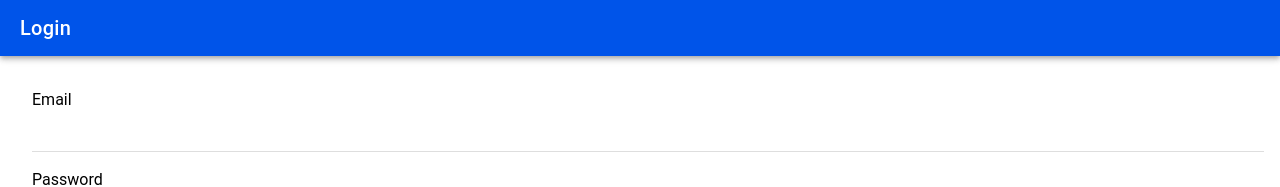
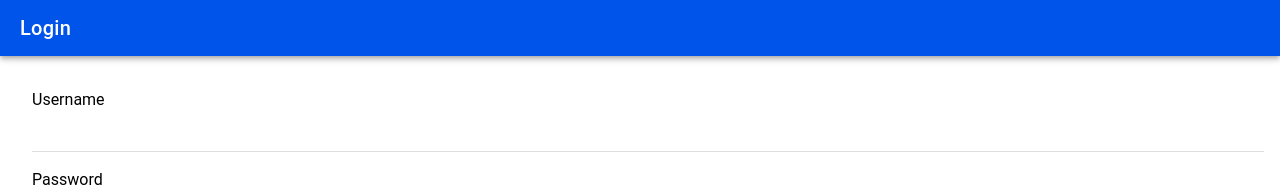
Before and after one commit to Back-to-the-queue/GeoSecure, a React (Vite) app: page /login in a window 1280 px wide. Shown: the top 187 px of the page. Built offline with nearby package versions, Linux system fonts and the light colour scheme.

Commit message:
Login works! TODO: Print errors from server instead of locl

```diff
--- a/src/pages/Login/Login.tsx
+++ b/src/pages/Login/Login.tsx
@@ -6,16 +6,24 @@ import {logInOutline, personCircleOutline} from 'ionicons/icons';
 
 const Login: React.FC = () => {
   const API_BASE_URL = 'https://4fd6tgu6vf.execute-api.us-east-1.amazonaws.com/prod';
-  const [email, setEmail] = useState('');
+  const [username, setUsername] = useState('');
   const [password, setPassword] = useState('');
   const [loading, setLoading] = useState(false);
   const [error, showError] = useState('');
   const history = useHistory();
 
+  /*axios.get(`${API_BASE_URL}/health`).then
+  ((response: AxiosResponse) => {
+    console.log(response);
+  }
+  );*/
+
+
   const handleLogin = async () => {
     setLoading(true);
 
-    axios.post(`${API_BASE_URL}/login`, { email, password })
+    axios.post(`${API_BASE_URL}/login`, { username, password }
+    )
     .then((response: AxiosResponse) => {
       //Extract the token from response (assuming JWT-based authentication)
       const { token } = response.data;
@@ -42,8 +50,8 @@ const Login: React.FC = () => {
       </IonHeader>
       <IonContent scrollY={false} className="ion-padding">
         <IonItem>
-          <IonLabel position="floating">Email</IonLabel>
-          <IonInput className="ion-margin-top" type="email" value={email} onIonInput={(e) => setEmail(e.detail.value!)} required />
+          <IonLabel position="floating">Username</IonLabel>
+          <IonInput className="ion-margin-top" type="text" value={username} onIonInput={(e) => setUsername(e.detail.value!)} required />
         </IonItem>
         <IonItem>
           <IonLabel position="floating">Password</IonLabel>
--- a/src/pages/Signup/Signup.tsx
+++ b/src/pages/Signup/Signup.tsx
@@ -23,7 +23,7 @@ const Signup: React.FC = () => {
     {
       setLoading(true);
 
-      axios.post(`${API_BASE_URL}/signup`, {email, username, password})
+      axios.post(`${API_BASE_URL}/register`, {email, username, password})
       .then((response: AxiosResponse) => {
         console.log(response.data);
         setLoading(false);
@@ -33,11 +33,11 @@ const Signup: React.FC = () => {
         console.error('Error during signup:', error);
         setLoading(false);
 
-        if (error.response!.status == 500)
+        if (error.response!.status == 400)
         {
           showError("empty-field");
         }
-        else if (error.response!.status == 400)
+        else if (error.response!.status == 401)
         {
           showError("existing-account");
         }
```
